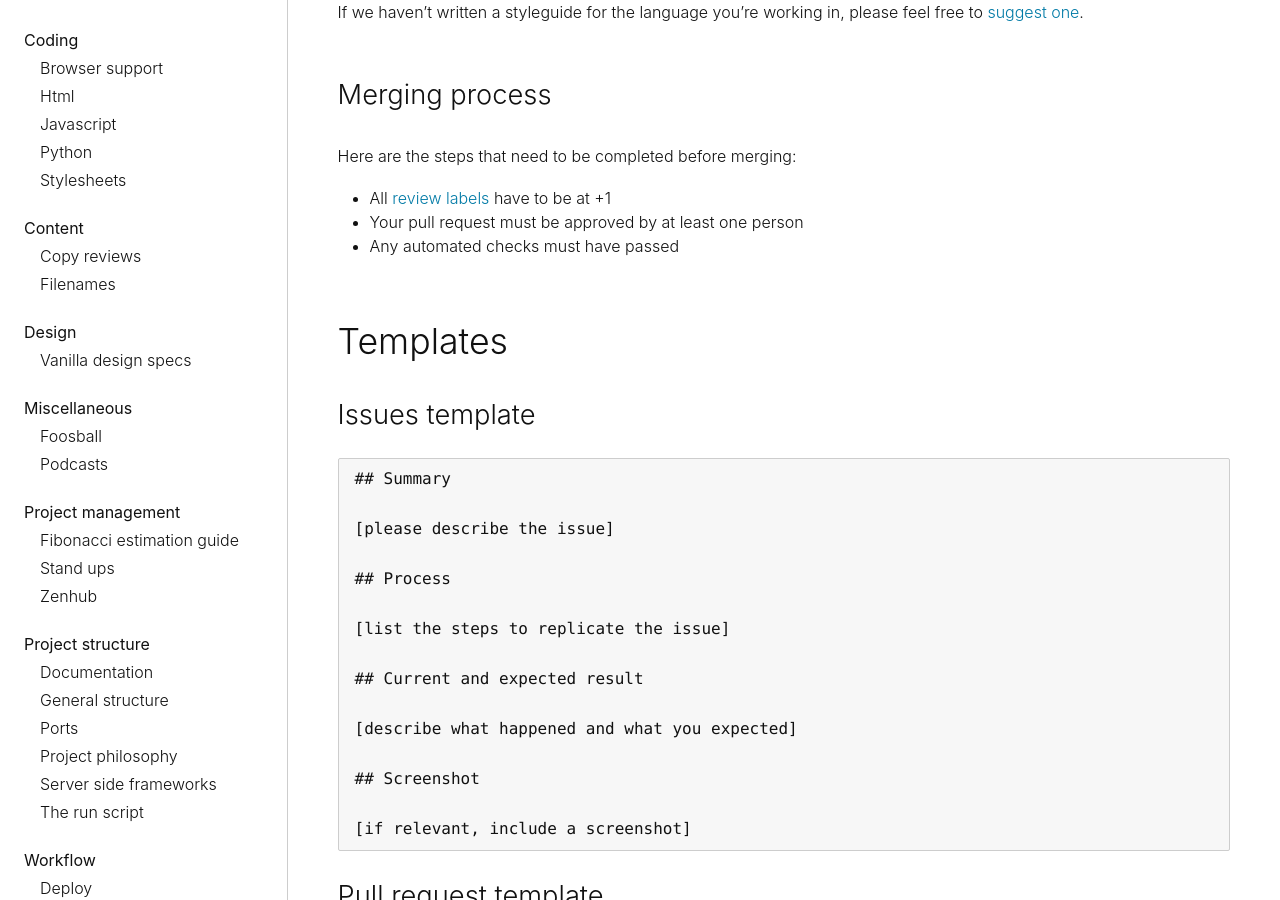
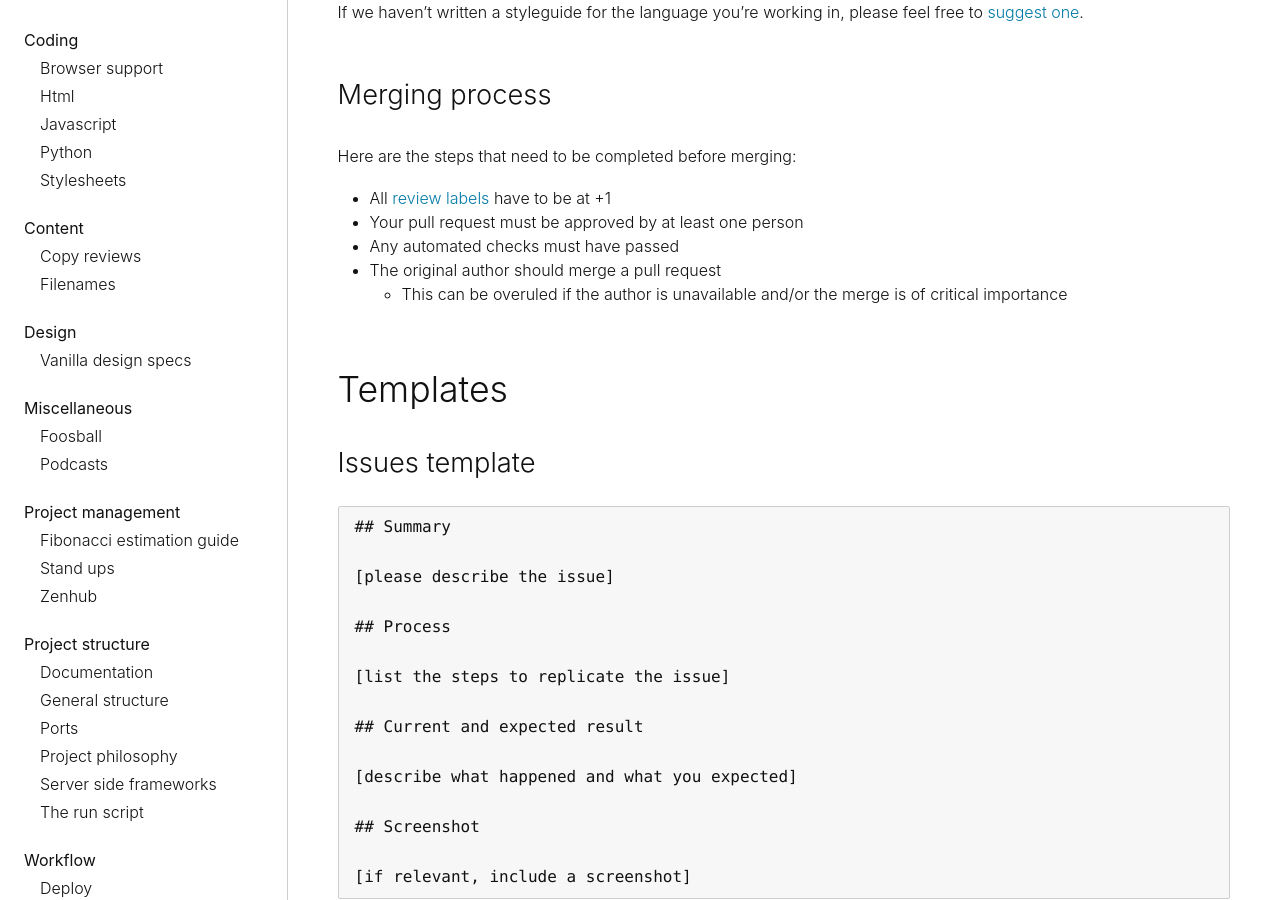
Before and after one commit to canonical-web-and-design/practices, a Jekyll site: the page built from workflow/github.md, in a window 1280 px wide and 900 px high, scrolled down 2502 px. Built offline with Jekyll 4.4.1, drawn with Linux system fonts in a browser that asks for light colours; some web fonts are replaced.

Commit message:
Add additional points to merge process
Following [dev catchup](https://github.com/ubuntudesign/meeting-notes/issues/325) we decided these new rules.

```diff
--- a/workflow/github.md
+++ b/workflow/github.md
@@ -77,6 +77,8 @@ Here are the steps that need to be completed before merging:
 * All [review labels](./labels.md#review) have to be at +1
 * Your pull request must be approved by at least one person
 * Any automated checks must have passed
+* The original author should merge a pull request
+  * This can be overuled if the author is unavailable and/or the merge is of critical importance
 
 ## Templates
 
```
